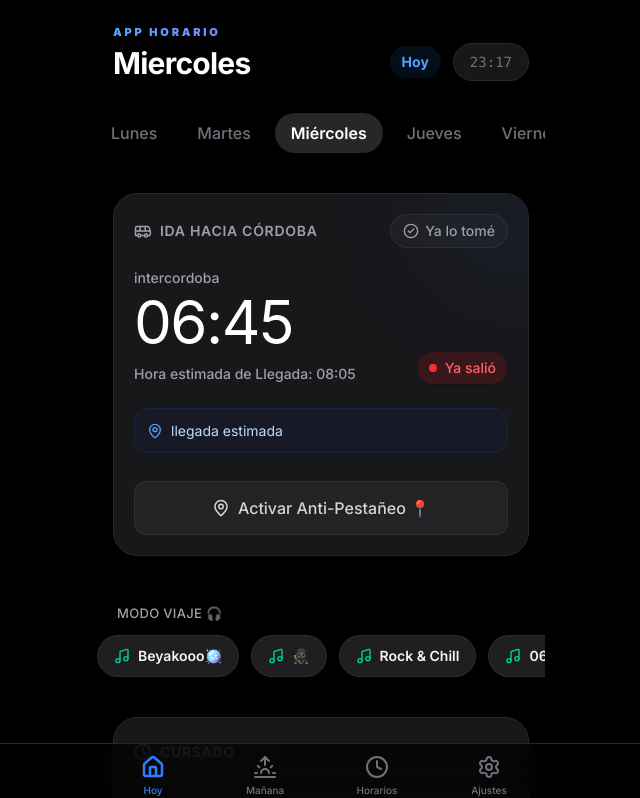
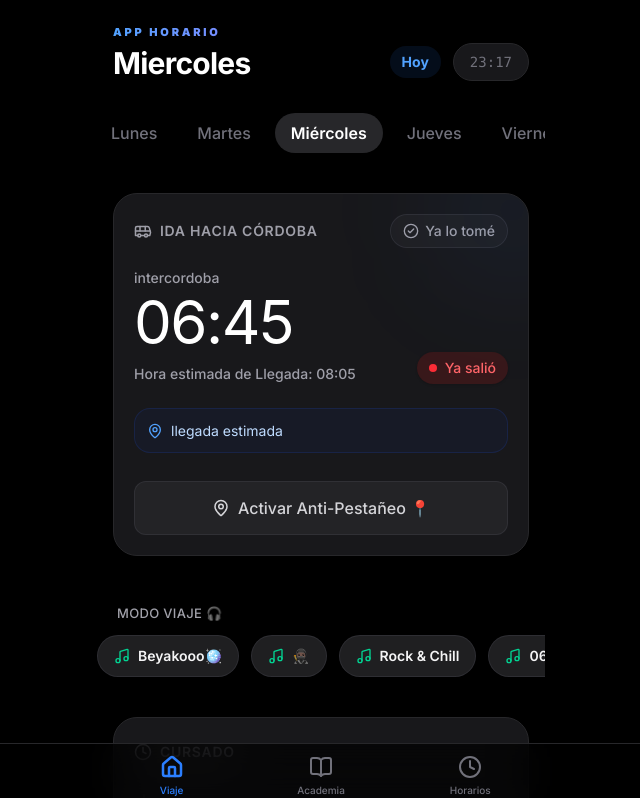
Before and after one commit to aalvaroespinoza/AppHorarios, a Next.js app: page / in a window 1280 px wide. Shown: the top 798 px of the page, without its empty margins (319-959 px from the left). Built offline with nearby package versions, Linux system fonts and the light colour scheme.

Commit message:
refactor: simplificar BottomTabBar a 3 pestañas principales (Viaje, Academia, Horarios)

```diff
--- a/src/components/layout/BottomTabBar.tsx
+++ b/src/components/layout/BottomTabBar.tsx
@@ -2,22 +2,18 @@
 
 import React, { useState } from 'react';
 import { motion } from 'framer-motion';
-import { Home, Clock, Settings, Sunrise, Info } from 'lucide-react';
+import { Home, Clock, BookOpen } from 'lucide-react';
 import Link from 'next/link';
 import { usePathname } from 'next/navigation';
 
 export default function BottomTabBar() {
   const pathname = usePathname();
-
-  // Para simular el estado activo si no estamos usando el router real de Next.js
-  // (Aunque lo ideal es usar usePathname)
   const [activeTab, setActiveTab] = useState(pathname || '/');
 
   const tabs = [
-    { id: '/', label: 'Hoy', icon: Home },
-    { id: '/manana', label: 'Mañana', icon: Sunrise },
+    { id: '/', label: 'Viaje', icon: Home },
+    { id: '/academia', label: 'Academia', icon: BookOpen },
     { id: '/horarios', label: 'Horarios', icon: Clock },
-    { id: '/configuracion', label: 'Ajustes', icon: Settings },
   ];
 
   return (
```
